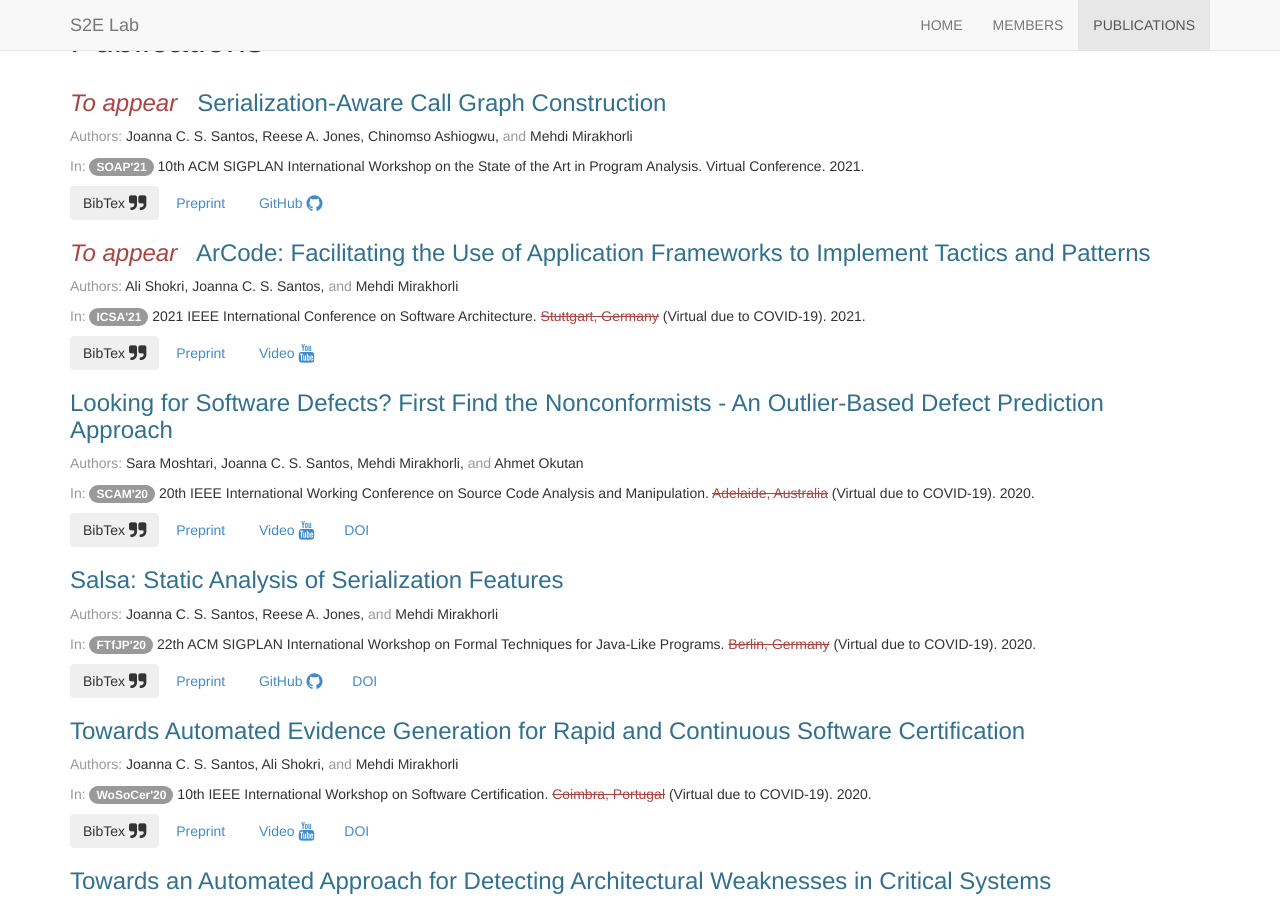
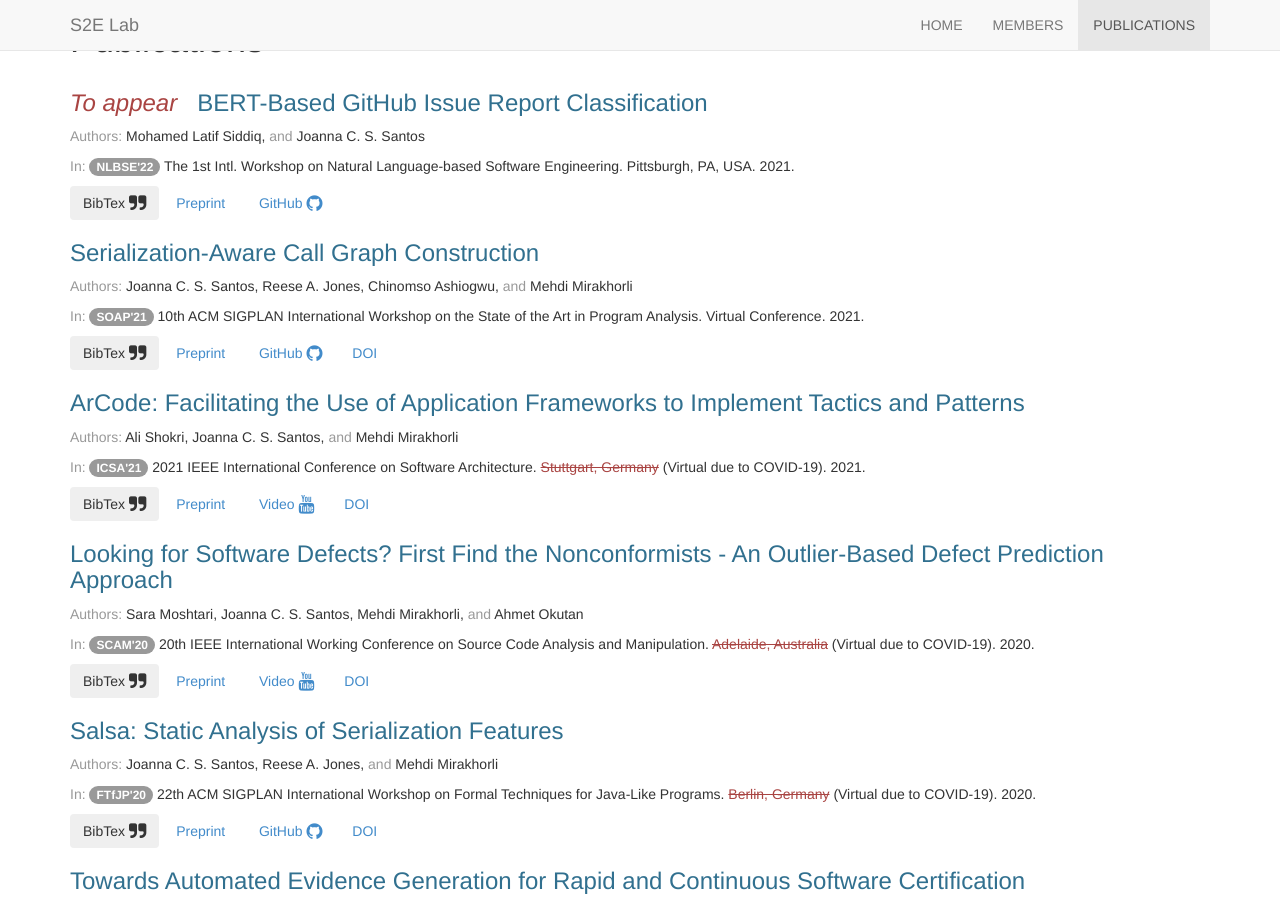
Before and after one commit to s2e-lab/s2e-lab.github.io, a Jekyll site: the page built from publications.html, in a window 1280 px wide and 900 px high. Built offline with Jekyll 4.4.1, drawn with Linux system fonts in a browser that asks for light colours; nearby versions of some CDN libraries.

Commit message:
Updated publications and color scheme

```diff
--- a/_config.yml
+++ b/_config.yml
@@ -13,9 +13,9 @@
 excerpt_separator: <!--more--> #use this in posts to define how long the excerpt of the post (that is shown on the Blog page) is
 
 colors:  #in hex code if not noted else
-  primary: "#ae9142" #"#00b3fe" #"#F70031"
-  primary_rgb: "0,165,181" #"247,0,49" #rgb of the primary. Needed in some places for the transparency effect.
-  secondary: "#0c2340" #384452" #"#33004D"
+  primary: "#00b3fe"
+  primary_rgb: "0, 178, 254" #rgb of the primary. Needed in some places for the transparency effect.
+  secondary: "#0c2340" #384452"
   link: "#5aabbc"
   link_hover: "#f6e7a1"
   footer_heading: "#ffffff"
@@ -39,7 +39,7 @@
   - title: facebook
     url:
   - title: twitter
-    url:
+    url: joannacss
   - title: instagram
     url:
   - title: tumblr
@@ -78,7 +78,7 @@
       - title: linkedin
         url: https://www.linkedin.com/in/beatrice-casey-4ab6aa1b2
     time: Fall 2022 - Present
-  - name: Latif Siddiq Sunny
+  - name: Mohammed Latif Siddiq
     position: PhD Student
     text: Computer Science and Engineering
     img: msiddiq3.jpg
@@ -94,8 +94,8 @@
       - title: linkedin
         url: https://www.linkedin.com/in/vinilopes03/
     time: Spring 2022 - Present
-
 undergraduates:
+alumni:
   - name: Joshua Agron
     position: Undergraduate Student
     text: Computer Science
@@ -103,7 +103,7 @@
     social:
       - title: linkedin #use for email address
         url: https://www.linkedin.com/in/joshua-agron/
-    time: Fall 2021 - Present
+    time: Fall 2021 - Spring 2022
   - name: Mark Cheng
     position: Undergraduate Student
     text: Computer Engineering
@@ -111,8 +111,7 @@
     social:
       - title: linkedin
         url: https://www.linkedin.com/in/mark-cheng-6a9101189/
-    time: Spring 2022 - Present
-alumni:
+    time: Spring 2022 - Spring 2022
   - name: Megan Campbell
     position: Undergraduate Student
     text: Computer Science
--- a/_data/publications.yml
+++ b/_data/publications.yml
@@ -1,4 +1,28 @@
 international:
+  - nlbse-2022:
+    id: nlbse-2022
+    title: BERT-Based GitHub Issue Report Classification
+    venue: The 1st Intl. Workshop on Natural Language-based Software Engineering
+    venue_abbr: NLBSE'22
+    venue_location: Pittsburgh, PA, USA
+    year: 2021
+    authors:
+      - Mohamed Latif Siddiq
+      - Joanna C. S. Santos
+    to_appear: true
+    github: s2e-lab/BERT-Based-GitHub-Issue-Classification
+    preprint: nlbse22-preprint.pdf
+    bibtex: |
+      @inproceedings{sunny2021serialization,
+          author={Mohamed Latif Siddiq and Joanna C. S. Santos},
+          title={{BERT}-Based GitHub Issue Report Classification},
+          booktitle={The 1st Intl. Workshop on Natural Language-based Software Engineering},
+          year={2022},
+          volume={},
+          number={},
+          doi={10.1145/3528588.3528660},
+          notes={To appear}
+      }
   - soap-2021:
     id: soap-2021
     title: Serialization-Aware Call Graph Construction
@@ -11,20 +35,27 @@
       - Reese A. Jones
       - Chinomso Ashiogwu
       - Mehdi Mirakhorli
-    to_appear: true
     github: SoftwareDesignLab/Salsa
     preprint: soap21-preprint.pdf
+    doi: 10.1145/3460946.3464319
     bibtex: |
       @inproceedings{santos2021serialization,
-          author={Joanna C. S. Santos and Reese A. Jones and Chinomso Ashiogwu and Mehdi Mirakhorli},
-          title={Serialization-Aware Call Graph Construction},
-          booktitle={10th ACM SIGPLAN International Workshop on the State of the Art in Program Analysis},
-          year={2021},
-          volume={},
-          number={},
-          doi={10.1145/3460946.3464319},
-          notes={To appear}
+        author = {Santos, Joanna C. S. and Jones, Reese A. and Ashiogwu, Chinomso and Mirakhorli, Mehdi},
+        title = {Serialization-Aware Call Graph Construction},
+        year = {2021},
+        isbn = {9781450384681},
+        publisher = {Association for Computing Machinery},
+        address = {New York, NY, USA},
+        url = {https://doi.org/10.1145/3460946.3464319},
+        doi = {10.1145/3460946.3464319},
+        booktitle = {Proceedings of the 10th ACM SIGPLAN International Workshop on the State Of the Art in Program Analysis},
+        pages = {37–42},
+        numpages = {6},
+        keywords = {Call graphs, Deserialization, Serialization},
+        location = {Virtual, Canada},
+        series = {SOAP 2021}
       }
+
 
   - icsa-2021:
     id: icsa-2021
@@ -37,19 +68,21 @@
       - Ali Shokri
       - Joanna C. S. Santos
       - Mehdi Mirakhorli
-    to_appear: true
     virtual: true
+    doi:
     preprint: icsa21-preprint.pdf
     presentation: https://www.youtube.com/watch?v=dzugRQKKGZc
+    doi: 10.1109/ICSA51549.2021.00021
     bibtex: |
       @inproceedings{shokri2021arcode,
-          author={A. {Shokri} and J. C. S. {Santos} and M. {Mirakhorli}},
-          booktitle={2021 IEEE International Conference on Software Architecture},
-          title={ArCode: Facilitating the Use of Application Frameworks to Implement Tactics and Patterns},
-          year={2021},
-          volume={},
-          number={},
-          notes={To appear}
+        author={Shokri, Ali and Santos, Joanna C. S. and Mirakhorli, Mehdi},
+        booktitle={2021 IEEE 18th International Conference on Software Architecture (ICSA)},
+        title={ArCode: Facilitating the Use of Application Frameworks to Implement Tactics and Patterns},
+        year={2021},
+        volume={},
+        number={},
+        pages={138-149},
+        doi={10.1109/ICSA51549.2021.00021}
       }
 
   - scam-2020:
```
Also changed, not shown: 1 other file.
